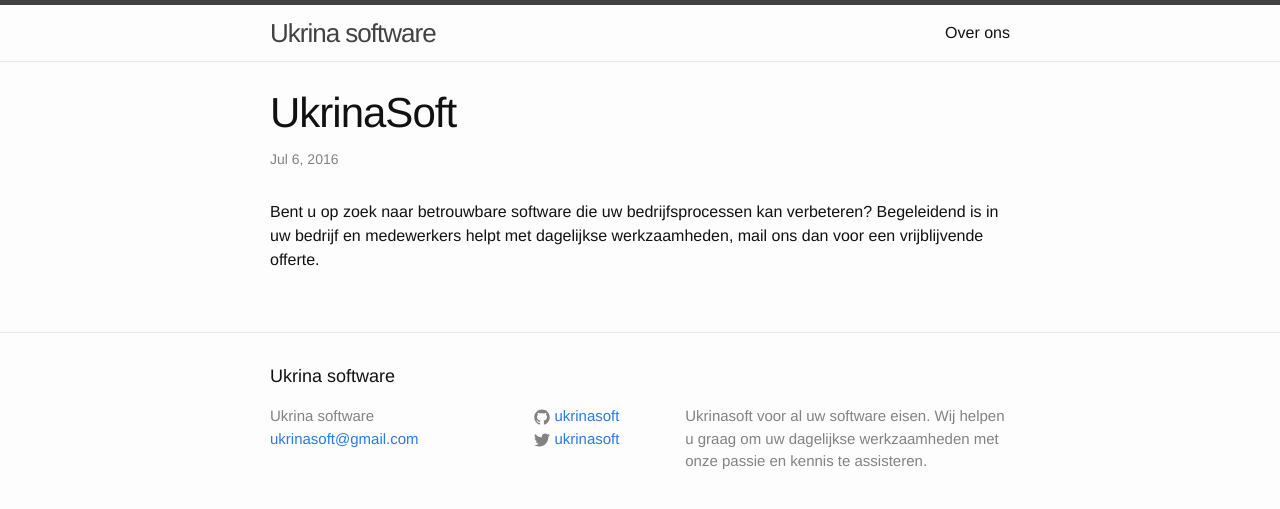
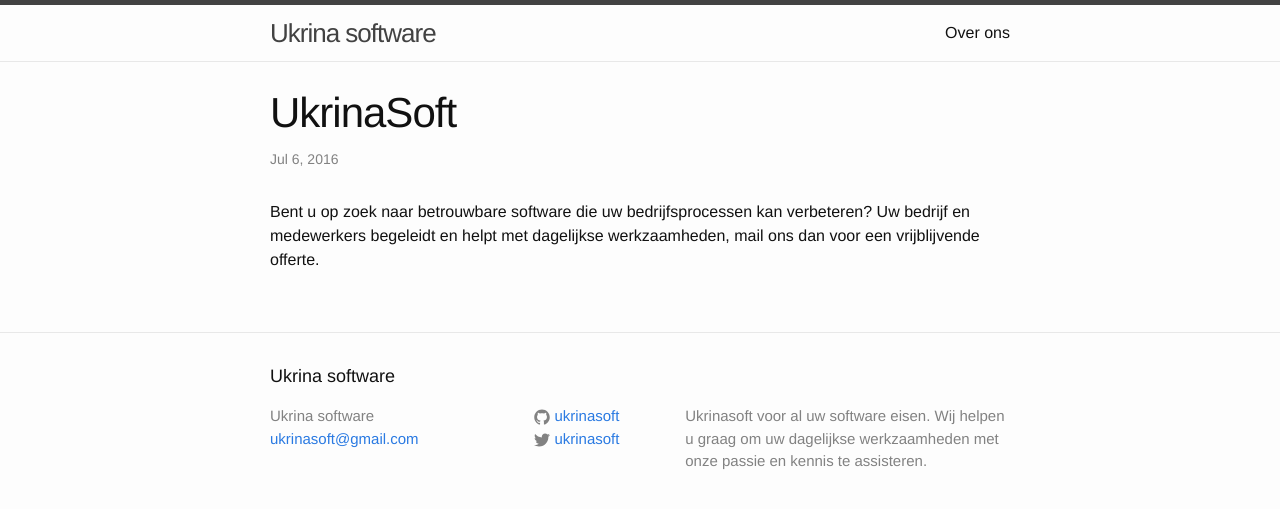
Before and after one commit to ukrinasoftware/ukrinasoftware.github.io, a Jekyll site: the page built from _posts/2016-07-06-ukrinasoft.markdown, in a window 1280 px wide. Shown: the top 509 px of the page. Built offline with Jekyll 4.4.1, drawn with Linux system fonts in a browser that asks for light colours.

```diff
--- a/_posts/2016-07-06-ukrinasoft.markdown
+++ b/_posts/2016-07-06-ukrinasoft.markdown
@@ -1,8 +1,8 @@
 ---
 layout: post
 title:  "UkrinaSoft"
-date:   2016-07-06 10:00:00 +0200
+date:   2016-07-06 10:00:00 +0100
 categories: ukrina soft
 ---
 Bent u op zoek naar betrouwbare software die uw bedrijfsprocessen kan verbeteren?
-Begeleidend is in uw bedrijf en medewerkers helpt met dagelijkse werkzaamheden, mail ons dan voor een vrijblijvende offerte.
+Uw bedrijf en medewerkers begeleidt en helpt met dagelijkse werkzaamheden, mail ons dan voor een vrijblijvende offerte.
--- a/index.html
+++ b/index.html
@@ -18,6 +18,4 @@ layout: default
     {% endfor %}
   </ul>
 
-  <p class="rss-subscribe">subscribe <a href="{{ "/feed.xml" | prepend: site.baseurl }}">via RSS</a></p>
-
 </div>
```
Also changed, not shown: _posts/2016-12-31-links.markdown (added, +64 -0 lines), 1 other file.
